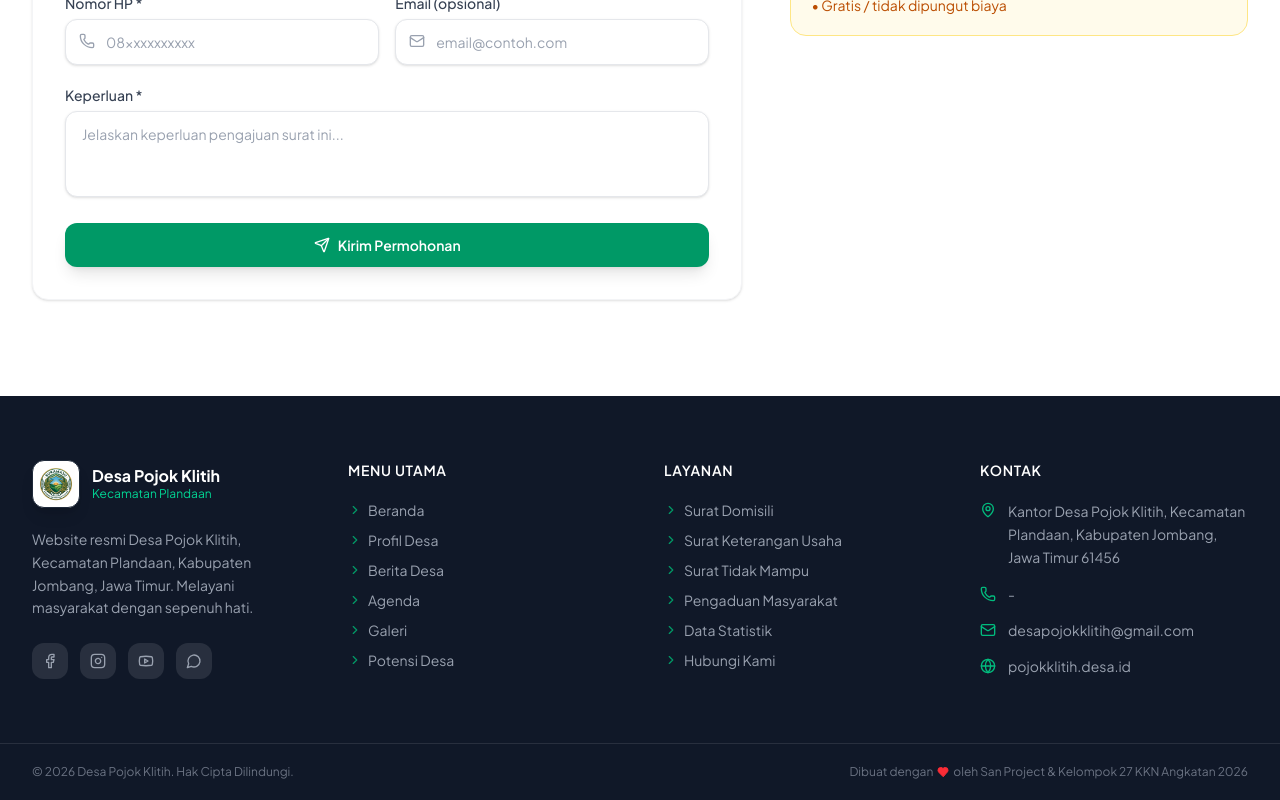
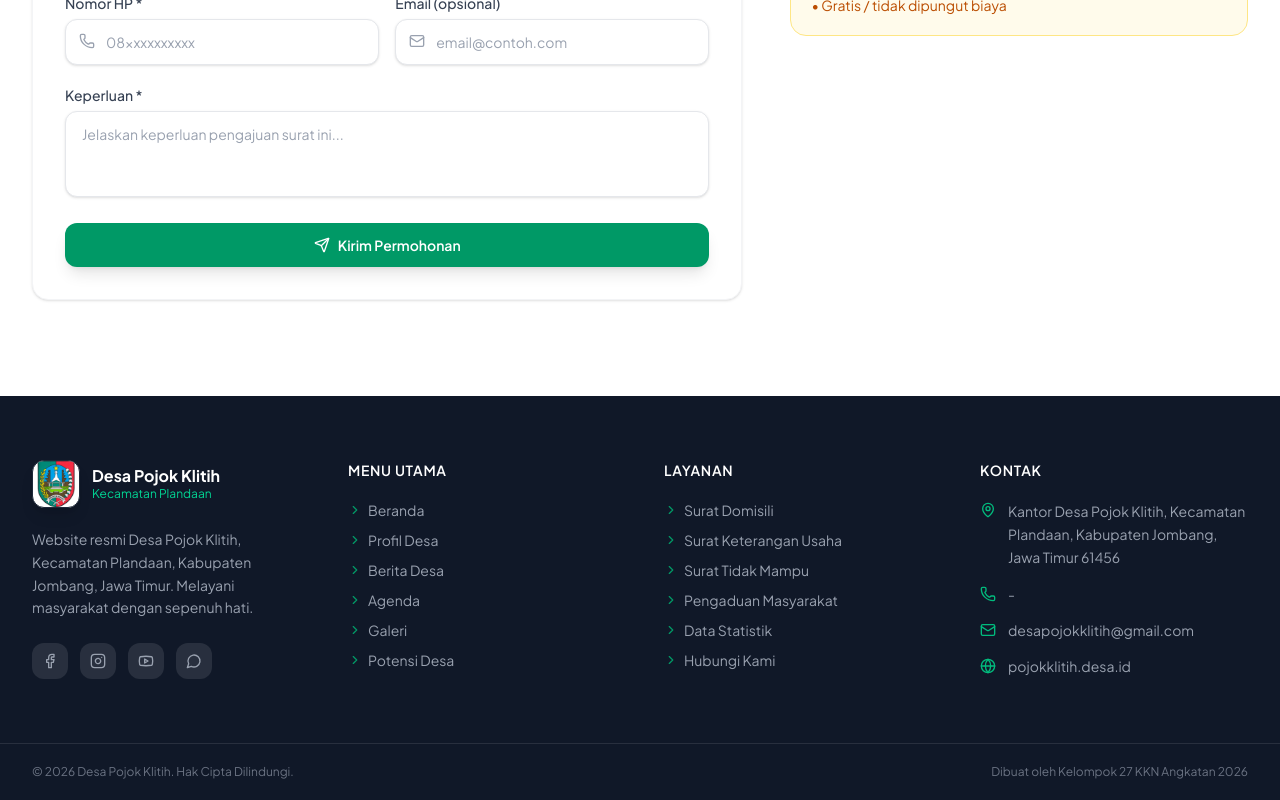
Before and after one commit to achsan490/web_desa, a Next.js app: page /layanan-surat in a window 1280 px wide. Shown: the part 1322-2122 px from the top of the page. Built offline with nearby package versions, Linux system fonts and the light colour scheme; no server answers.

Commit message:
Update logo to Kabupaten Jombang and update footer copyright

```diff
--- a/src/components/public/Footer.tsx
+++ b/src/components/public/Footer.tsx
@@ -207,7 +207,7 @@ export default function Footer() {
             © {new Date().getFullYear()} {desaName}. Hak Cipta Dilindungi.
           </p>
           <p className="text-xs text-gray-500 flex items-center gap-1">
-            Dibuat dengan <Heart className="h-3 w-3 text-red-500 fill-red-500" /> oleh San Project & Kelompok 27 KKN Angkatan 2026
+            Dibuat oleh Kelompok 27 KKN Angkatan 2026
           </p>
         </div>
       </div>
```
Also changed, not shown: public/logo.png, src/app/icon.png.
